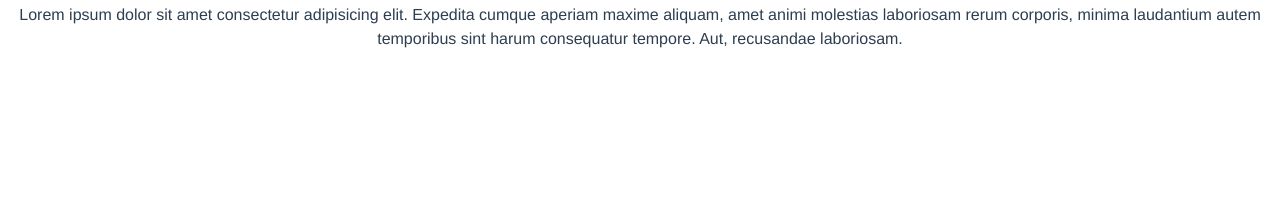
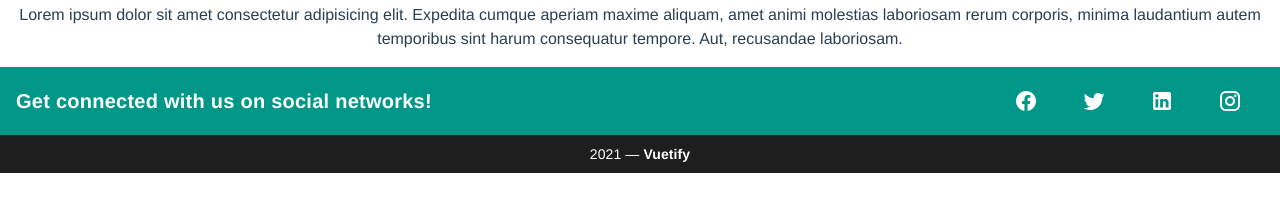
Before and after one commit to alejandro088/recommended-repository, a Vue app: page / in a window 1280 px wide. Shown: the part 440-652 px from the top of the page. Built offline with nearby package versions, Linux system fonts and the light colour scheme.

Commit message:
Add footer

```diff
--- a/src/views/Home.vue
+++ b/src/views/Home.vue
@@ -5,6 +5,40 @@
     <h2>Lorem ipsum dolor sit amet consectetur adipisicing elit. Eius deserunt, modi ab velit delectus impedit. Tenetur cum libero natus. Nostrum nobis quisquam</h2>
 
     <p>Lorem ipsum dolor sit amet consectetur adipisicing elit. Expedita cumque aperiam maxime aliquam, amet animi molestias laboriosam rerum corporis, minima laudantium autem temporibus sint harum consequatur tempore. Aut, recusandae laboriosam.</p>
+
+
+    <v-footer
+    dark
+    padless
+  >
+    <v-card
+      class="flex"
+      flat
+      tile
+    >
+      <v-card-title class="teal">
+        <strong class="subheading">Get connected with us on social networks!</strong>
+
+        <v-spacer></v-spacer>
+
+        <v-btn
+          v-for="icon in icons"
+          :key="icon"
+          class="mx-4"
+          dark
+          icon
+        >
+          <v-icon size="24px">
+            {{ icon }}
+          </v-icon>
+        </v-btn>
+      </v-card-title>
+
+      <v-card-text class="py-2 white--text text-center">
+        {{ new Date().getFullYear() }} — <strong>Vuetify</strong>
+      </v-card-text>
+    </v-card>
+  </v-footer>
 
   </div>
 </template>
@@ -15,6 +49,14 @@
 
 export default {
   name: 'Home',
+  data: () => ({
+      icons: [
+        'mdi-facebook',
+        'mdi-twitter',
+        'mdi-linkedin',
+        'mdi-instagram',
+      ],
+    }),
 
 }
 </script>
```
